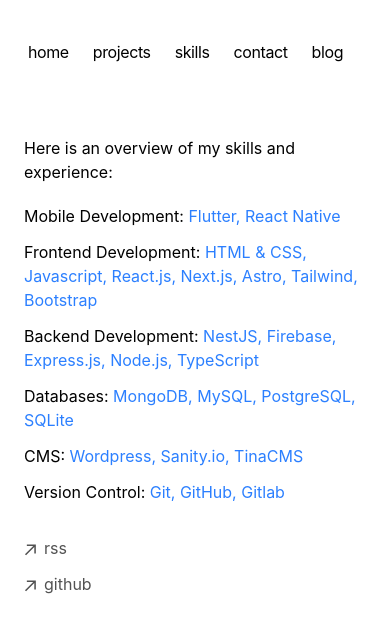
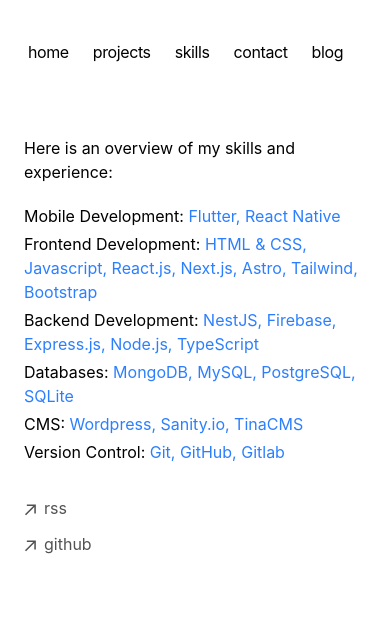
Before and after one commit to laurentcodes/laurent-portfolio-minimal, a Next.js app: page /skills in a window 390 px wide. Shown: the top 632 px of the page. Built offline with nearby package versions, Linux system fonts and the light colour scheme.

Commit message:
fix: update og image

```diff
--- a/app/og/route.tsx
+++ b/app/og/route.tsx
@@ -16,7 +16,7 @@
 						{title}
 					</h2>
 
-					<img src='../og-memoji.svg' alt="Laurent's Memoji" />
+					{/* <img src='../og-memoji.svg' alt="Laurent's Memoji" /> */}
 				</div>
 			</div>
 		),
--- a/app/skills/page.tsx
+++ b/app/skills/page.tsx
@@ -3,7 +3,7 @@
 		<section>
 			<p className='mb-5'>Here is an overview of my skills and experience:</p>
 
-			<div className='flex flex-col gap-3'>
+			<div className='flex flex-col gap-1 md:gap-3'>
 				<p>
 					Mobile Development:{' '}
 					<span className='text-blue-500'>Flutter, React Native</span>
```
